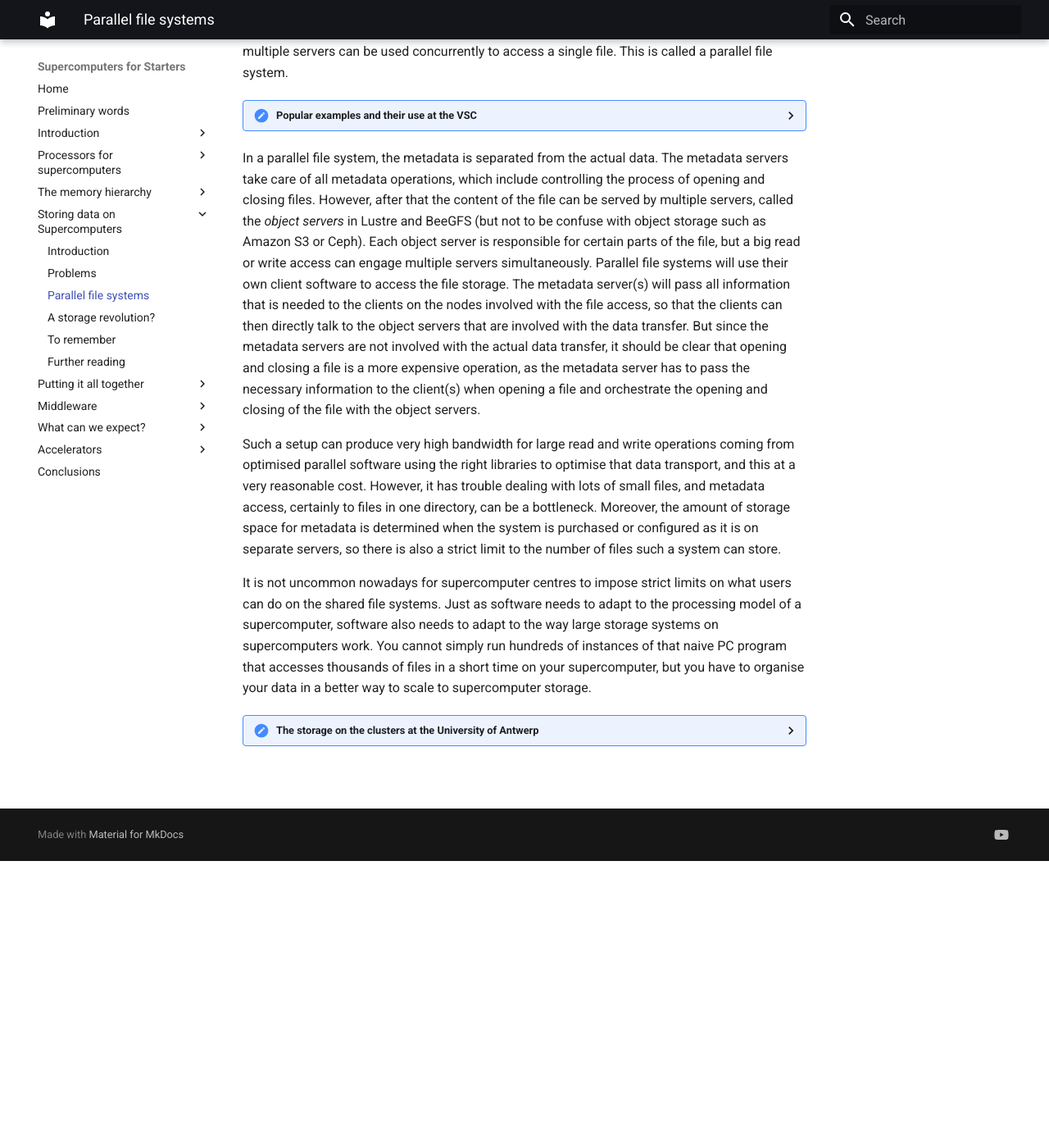
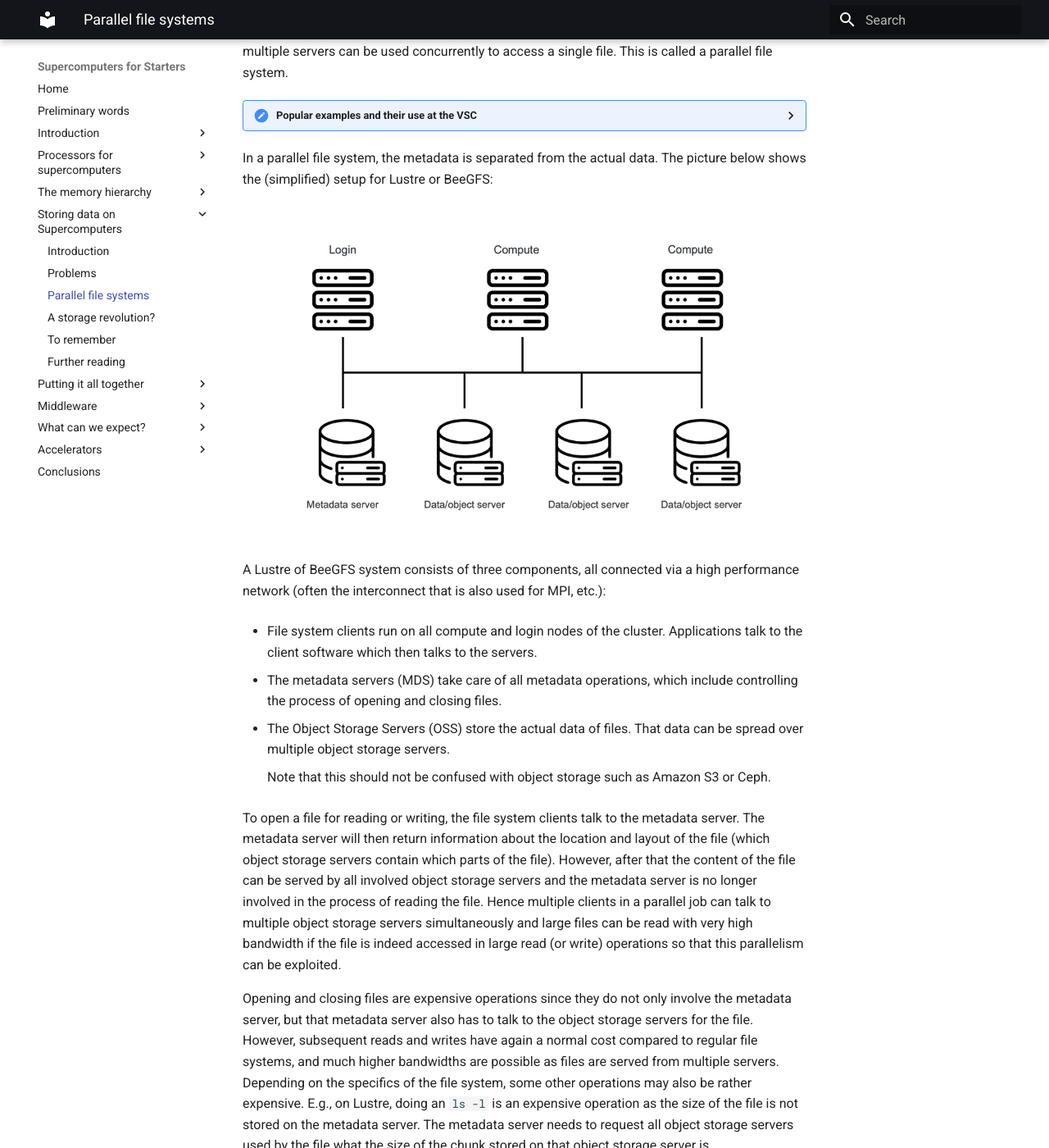
Before and after one commit to klust/SupercomputersForStarters, an MkDocs documentation site: the page built from docs/C04_Storage/C04_S03_Parallel_filesystems.md, in a window 1280 px wide and 1400 px high, scrolled down 350 px. Shown: the whole window at 82% size. Built offline with MkDocs 1.6.1 and Material for MkDocs 9.7.7, drawn with Linux system fonts in a browser that asks for light colours; some of the changed text lies outside the part shown.

Commit message:
Improved the parallel file system section, added a figure.

```diff
--- a/docs/C04_Storage/C04_S03_Parallel_filesystems.md
+++ b/docs/C04_Storage/C04_S03_Parallel_filesystems.md
@@ -37,30 +37,69 @@ This is called a parallel file system.
         was used on all clusters. However, increasing licensing costs made this impossible.
 
         Spectrum Scale/GPFS doesn't have the same two-layer architecture as Lustre or BeeGFS (or at least,
-        it is not visible), but does the full managment of the disks itself.
+        it is not visible), but does the full management of the disks itself.
 
     -   [Panasas PanFS](https://www.panasas.com/) is a storage system that has its roots in the
         same research project as Lustre. It is a commercial offering consisting of software and
-        dedicated hardware.
+        dedicated hardware. It is currently not in use at the VSC.
 
     -   [WEKA](https://www.weka.io/) is also a fully commercial offering, but one running on more
         standard file server hardware. It requires a full SSD system though which makes it a rather
-        expensive offering.
+        expensive offering. They claim to offer better small file performance than their competitors
+        and claim to have solved many of the metadata problems that we will mention below.
+        It is currently not in use at the VSC.
 
-In a parallel file system, the metadata is separated from the actual data. The metadata servers
-take care of all metadata operations, which include controlling the process of opening and closing
-files. However, after that the content of the file can be served by multiple servers, called the
-*object servers* in Lustre and BeeGFS (but not to be confuse with object storage such as Amazon S3
-or Ceph). Each object server is responsible for certain parts of the file, but a big read or write
-access can engage multiple servers simultaneously. Parallel file systems will use their own client
-software to access the file storage. The metadata server(s) will pass all information that is needed
-to the clients on the nodes involved with the file access, so that the clients can then directly
-talk to the object servers that are involved with the data transfer. But since the metadata servers
-are not involved with the actual data transfer, it should be clear that opening and closing a file
-is a more expensive operation, as the metadata server has to pass the necessary information to the
-client(s) when opening a file and orchestrate the opening and closing of the file with the object servers.
+In a parallel file system, the metadata is separated from the actual data. The picture below shows
+the (simplified) setup for Lustre or BeeGFS:
 
-Such a setup can produce very high bandwidth for large read and write operations coming from
+<figure markdown>
+  ![Setup of a parallel file system](../img/C04_S04_Parallel_filesystem_layout.png)
+</figure>
+
+A Lustre of BeeGFS system consists of three components, all connected via a high performance network
+(often the interconnect that is also used for MPI, etc.):
+
+-   File system clients run on all compute and login nodes of the cluster. Applications talk to the
+    client software which then talks to the servers.
+
+-   The metadata servers (MDS)
+    take care of all metadata operations, which include controlling the process of opening and closing
+    files.
+
+-   The Object Storage Servers (OSS) store the actual data of files. That data can be spread over multiple
+    object storage servers.
+
+    Note that this should not be confused with object storage such as Amazon S3 or Ceph.
+
+To open a file for reading or writing, the file system clients talk to the metadata server.
+The metadata server will then return information about the location and layout of the file (which
+object storage servers contain which parts of the file).
+However, after that the content of the file can be served by all involved object storage servers
+and the metadata server is no longer involved in the process of reading the file.
+Hence multiple clients in a parallel job can talk to multiple object storage servers simultaneously
+and large files can be read with very high bandwidth if the file is indeed accessed in large read
+(or write) operations so that this parallelism can be exploited.
+
+Opening and closing files are expensive operations since they do not only involve the metadata
+server, but that metadata server also has to talk to the object storage servers for the file.
+However, subsequent reads and writes have again a normal cost compared to regular file systems,
+and much higher bandwidths are possible as files are served from multiple servers.
+Depending on the specifics of the file system, some other operations may also be rather expensive.
+E.g., on Lustre, doing an `ls -l` is an expensive operation as the size of the file is not
+stored on the metadata server. The metadata server needs to request all object storage servers
+used by the file what the size of the chunk stored on that object storage server is.
+
+??? Remark "Storage Targets and Storage Servers"
+    The real picture is even a bit more complicated than above. Each object storage server
+    can have multiple drive pools attached, called the Object Storage Targets (OST), and files
+    are actually distributed across Object Storage Targets. Similarly, each metadata server
+    can have multiple Metadata Targets (MDT).
+
+    More redundancy reasons, each OST can be attached to two OSS so that if one OSS fails,
+    the other can take over.
+
+
+A parallel file system can produce very high bandwidth for large read and write operations coming from
 optimised parallel software using the right libraries to optimise that data transport, and this
 at a very reasonable cost. However, it has trouble dealing with lots of small files, and
 metadata access, certainly to files in one directory, can be a bottleneck. Moreover, the
```
Also changed, not shown: docs/img/C04_S04_Parallel_filesystem_layout.png (added).
